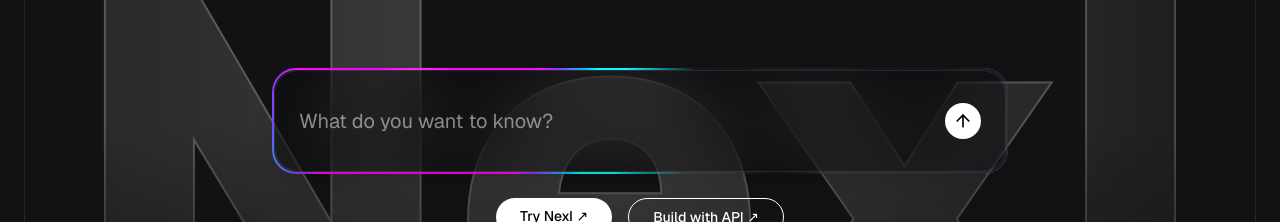
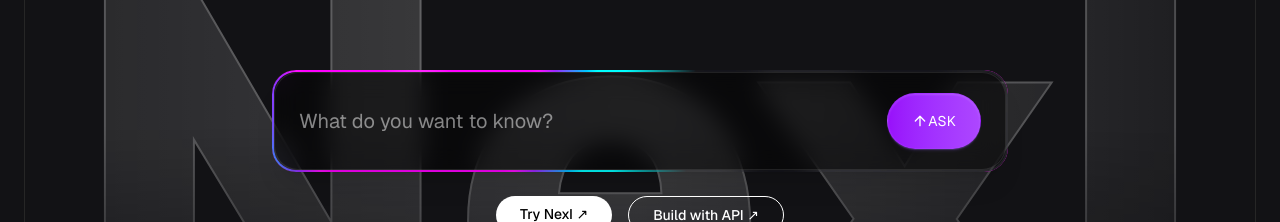
Before and after one commit to yaswanth169/nexi, a Next.js app in the folder frontend/: page / in a window 1280 px wide. Shown: the part 304-526 px from the top of the page. Built offline with nearby package versions, Linux system fonts and the light colour scheme; no server answers.

Commit message:
input style

```diff
--- a/frontend/src/components/home/ui/input-glow.tsx
+++ b/frontend/src/components/home/ui/input-glow.tsx
@@ -74,7 +74,7 @@ export default function GlowInput({ inputValue, setInputValue, isSubmitting, han
     return (
         <div ref={glowRef} className="glow-wrapper relative w-full max-w-3xl px-4 z-10">
             <div className="glow-border relative rounded-3xl p-[2px] transition-all duration-300">
-                <form className="flex items-center justify-between bg-black/30 border border-white/10 rounded-3xl px-6 py-8 shadow-xl backdrop-blur-2xl" onSubmit={handleSubmit}>
+                <form className="flex items-center justify-between bg-black/50 border border-white/10 rounded-3xl px-6 py-5 shadow-xl backdrop-blur-md" onSubmit={handleSubmit}>
                     <input
                         type="text"
                         value={inputValue}
@@ -85,12 +85,14 @@ export default function GlowInput({ inputValue, setInputValue, isSubmitting, han
                     />
                     <button
                         type="submit"
-                        className="ml-4 p-2 bg-white text-black rounded-full hover:scale-105 transition-transform"
                         disabled={!inputValue.trim() || isSubmitting}
                         aria-label="Submit"
+                        className="cursor-pointer bg-gradient-to-r from-purple-600 to-purple-500 h-14 hidden md:flex items-center justify-center text-sm font-normal tracking-wide rounded-full text-white w-fit px-6 shadow-[inset_0_1px_2px_rgba(255,255,255,0.15),0_3px_3px_-1.5px_rgba(128,90,213,0.2),0_1px_1px_rgba(128,90,213,0.3)] border border-purple-500/30"
                     >
-                        <ArrowUp className="h-5 w-5" />
+                        <ArrowUp className="h-4 w-4 group-hover:translate-y-[-1px] transition-transform" />
+                        ASK
                     </button>
+
                 </form>
             </div>
         </div>
```
